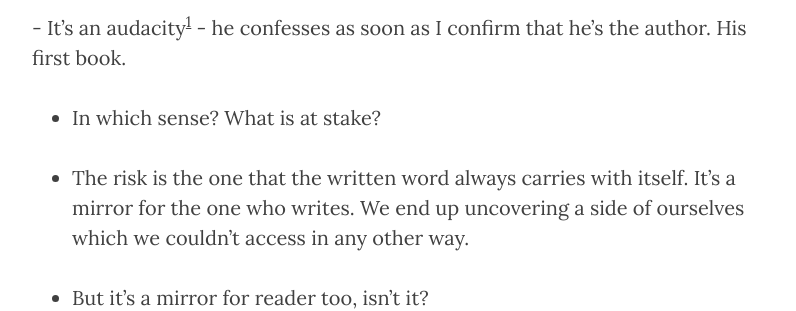
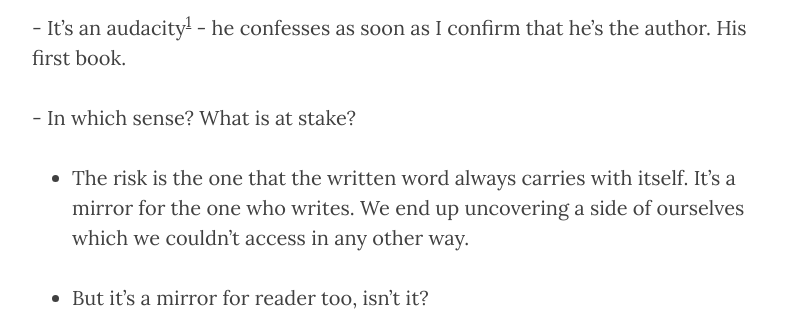
Before and after one commit to Vysybyl/qarabas, a Jekyll site: the page built from _posts/2017-09-19-ousadia-en.md, in a window 1280 px wide and 900 px high, scrolled down 508 px. Shown: the part 155-466 px from the top of the window, without its empty margins (233-1029 px from the left). Built offline with Jekyll 4.4.1, drawn with Linux system fonts in a browser that asks for light colours; nearby versions of some CDN libraries.

Commit message:
Escaped dashes

```diff
--- a/_posts/2017-09-19-ousadia-en.md
+++ b/_posts/2017-09-19-ousadia-en.md
@@ -12,7 +12,7 @@ The man in front of me is slim and has got an egg-shaped face. He's leaning on t
 
 \- It's an audacity[^ousadia] - he confesses as soon as I confirm that he's the author. His first book.
 
-- In which sense? What is at stake?
+\- In which sense? What is at stake?
 
 - The risk is the one that the written word always carries with itself. It's a mirror for the one who writes. We end up uncovering a side of ourselves which we couldn't access in any other way.
 
```
